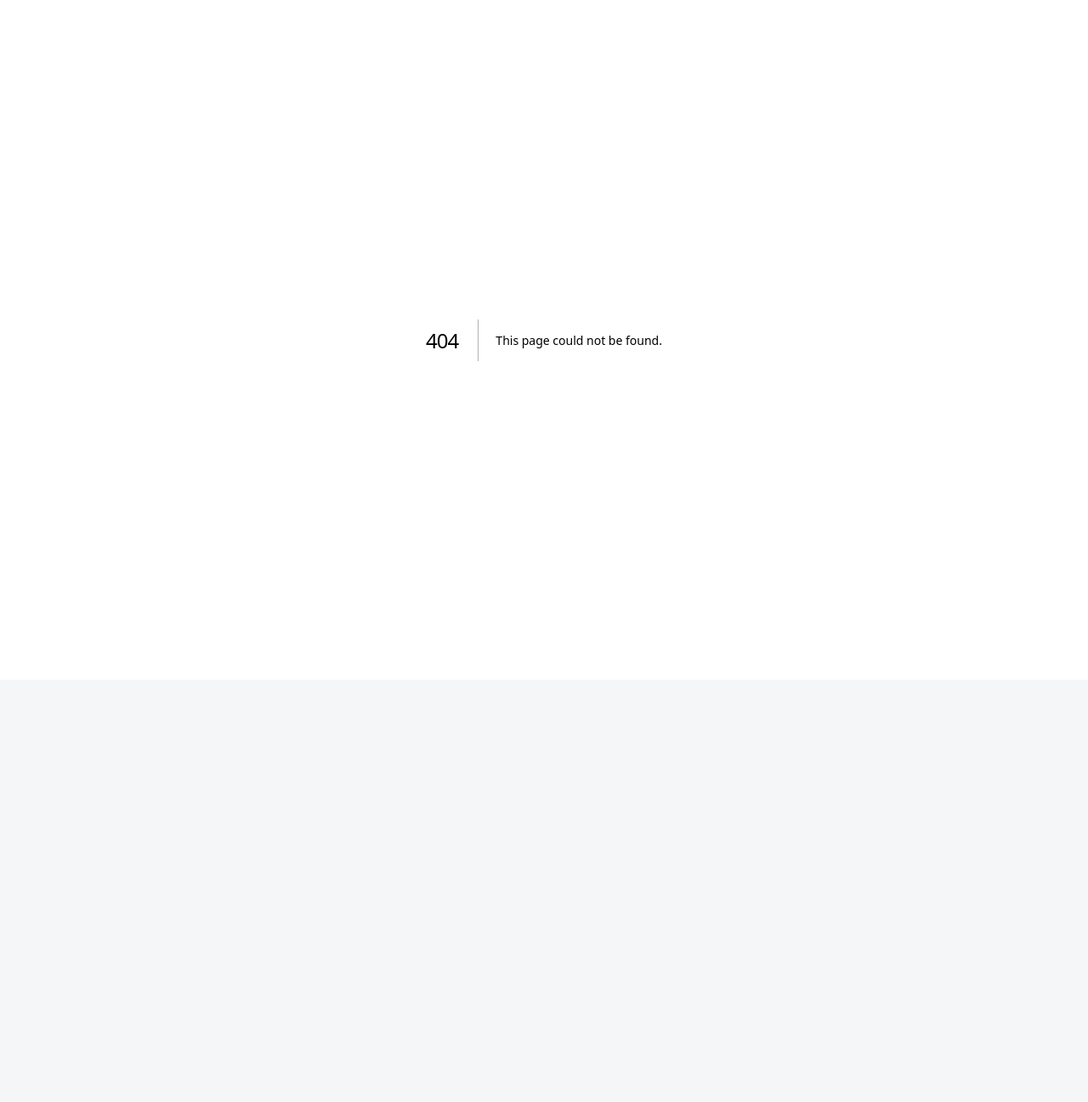
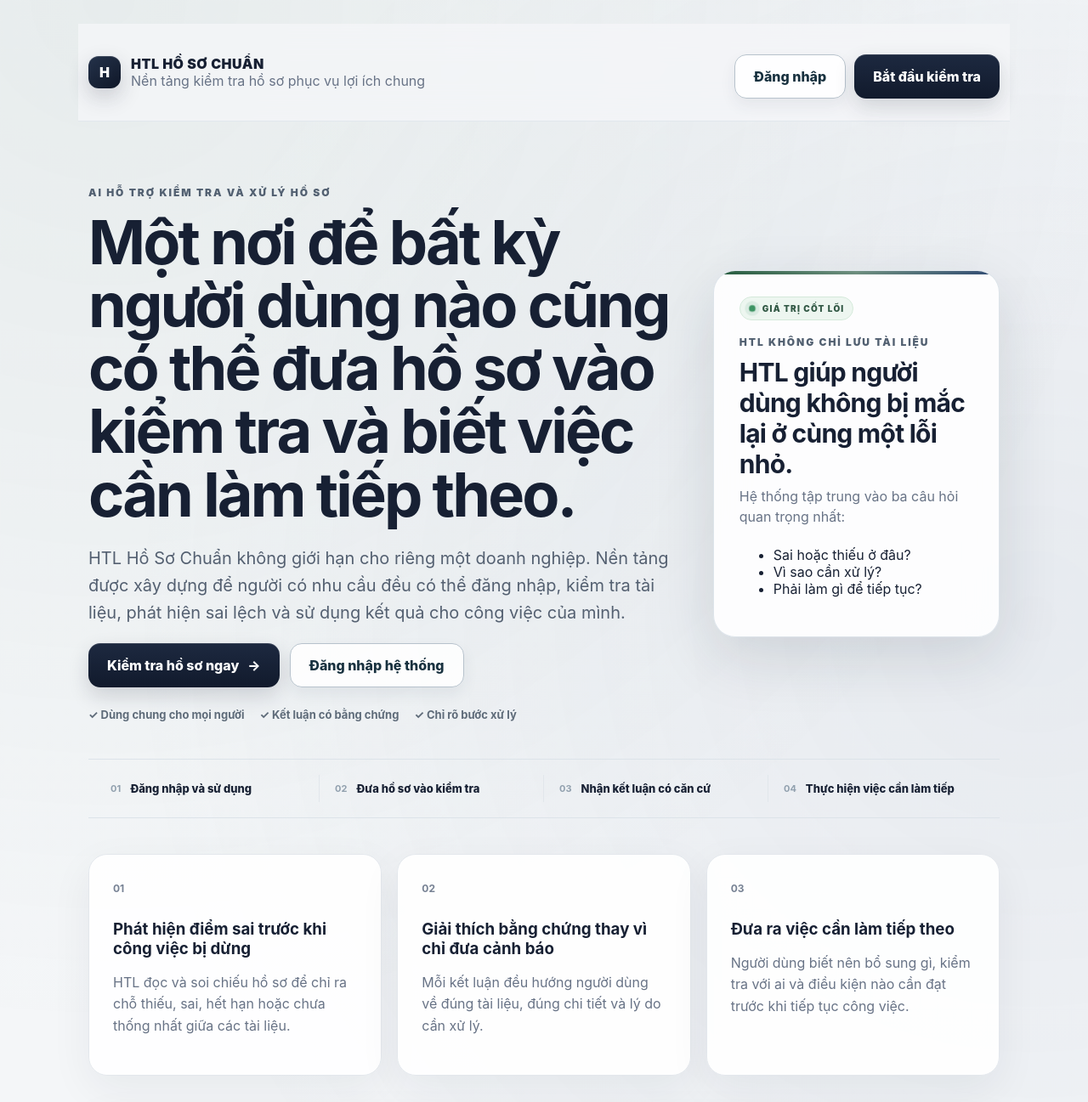
Before and after one commit to tienhqprime-hub/htl-ho-so-chuan, a Next.js app: page /gioi-thieu in a window 1280 px wide. Before the commit this address had no page. Shown: the top 1297 px of the page at 85% size. Before the commit the page ends 800 px from the top, so only its background shows below. Built offline with nearby package versions, Linux system fonts and the light colour scheme.

Commit message:
Add public commercial landing page for HTL Ho So Chuan

```diff
--- /dev/null
+++ b/app/gioi-thieu/page.tsx
@@ -0,0 +1,182 @@
+import Link from 'next/link';
+
+const benefits = [
+  {
+    number: '01',
+    title: 'Phát hiện điểm sai trước khi công việc bị dừng',
+    text: 'HTL đọc và soi chiếu hồ sơ để chỉ ra chỗ thiếu, sai, hết hạn hoặc chưa thống nhất giữa các tài liệu.',
+  },
+  {
+    number: '02',
+    title: 'Giải thích bằng chứng thay vì chỉ đưa cảnh báo',
+    text: 'Mỗi kết luận đều hướng người dùng về đúng tài liệu, đúng chi tiết và lý do cần xử lý.',
+  },
+  {
+    number: '03',
+    title: 'Đưa ra việc cần làm tiếp theo',
+    text: 'Người dùng biết nên bổ sung gì, kiểm tra với ai và điều kiện nào cần đạt trước khi tiếp tục công việc.',
+  },
+];
+
+const audiences = [
+  'Nhân viên đang xử lý hồ sơ, chứng từ và công việc hằng ngày',
+  'Doanh nghiệp muốn phát hiện sai sót sớm và giảm thời gian hỏi đáp nội bộ',
+  'Người làm kế toán, xuất nhập khẩu, pháp lý, mua hàng, vận hành hoặc kiểm soát chất lượng',
+  'Cá nhân cần kiểm tra một bộ tài liệu trước khi nộp, gửi hoặc ra quyết định',
+];
+
+const capabilities = [
+  ['Kiểm tra hồ sơ', 'Nhận diện tài liệu, phát hiện thiếu sót và đưa ra kết luận điều hành.'],
+  ['Tìm kiếm nâng cao', 'Tìm hồ sơ, tài liệu và công việc từ một cửa.'],
+  ['Nhật ký hoạt động', 'Biết điều gì đã thay đổi, thay đổi khi nào và liên quan hồ sơ nào.'],
+  ['Kiểm soát phiên bản', 'Phân biệt bản mới nhất với bản cũ để tránh dùng nhầm tài liệu.'],
+  ['Trung tâm công việc', 'Theo dõi việc đang chờ, đang xử lý và cần ưu tiên.'],
+  ['Thông báo vận hành', 'Nhắc các hồ sơ thiếu, hết hạn hoặc có nguy cơ đình trệ.'],
+];
+
+export default function CommercialLandingPage() {
+  return (
+    <main className="shell">
+      <header className="topbar">
+        <div className="brandLockup">
+          <div className="brandMark" aria-hidden="true">H</div>
+          <div>
+            <Link className="brand" href="/">HTL HỒ SƠ CHUẨN</Link>
+            <div className="tagline">Nền tảng kiểm tra hồ sơ phục vụ lợi ích chung</div>
+          </div>
+        </div>
+        <div className="actions">
+          <Link className="primary secondary" href="/#dang-nhap">Đăng nhập</Link>
+          <Link className="primary" href="/kiem-tra">Bắt đầu kiểm tra</Link>
+        </div>
+      </header>
+
+      <section className="hero heroLayout">
+        <div className="heroContent">
+          <div className="eyebrow">AI HỖ TRỢ KIỂM TRA VÀ XỬ LÝ HỒ SƠ</div>
+          <h1>Một nơi để bất kỳ người dùng nào cũng có thể đưa hồ sơ vào kiểm tra và biết việc cần làm tiếp theo.</h1>
+          <p>
+            HTL Hồ Sơ Chuẩn không giới hạn cho riêng một doanh nghiệp. Nền tảng được xây dựng để người có nhu cầu đều có thể đăng nhập, kiểm tra tài liệu, phát hiện sai lệch và sử dụng kết quả cho công việc của mình.
+          </p>
+          <div className="heroActions">
+            <Link className="primary" href="/kiem-tra">Kiểm tra hồ sơ ngay <span aria-hidden="true">→</span></Link>
+            <Link className="primary secondary" href="/#dang-nhap">Đăng nhập hệ thống</Link>
+          </div>
+          <div className="trustRow">
+            <span>✓ Dùng chung cho mọi người</span>
+            <span>✓ Kết luận có bằng chứng</span>
+            <span>✓ Chỉ rõ bước xử lý</span>
+          </div>
+        </div>
+
+        <aside className="loginCard">
+          <div className="loginStatus"><span aria-hidden="true" /> GIÁ TRỊ CỐT LÕI</div>
+          <div className="eyebrow">HTL KHÔNG CHỈ LƯU TÀI LIỆU</div>
+          <h2>HTL giúp người dùng không bị mắc lại ở cùng một lỗi nhỏ.</h2>
+          <p>Hệ thống tập trung vào ba câu hỏi quan trọng nhất:</p>
+          <ul>
+            <li>Sai hoặc thiếu ở đâu?</li>
+            <li>Vì sao cần xử lý?</li>
+            <li>Phải làm gì để tiếp tục?</li>
+          </ul>
+        </aside>
+      </section>
+
+      <section className="capabilityStrip" aria-label="Giá trị nền tảng">
+        <div><strong>01</strong><span>Đăng nhập và sử dụng</span></div>
+        <div><strong>02</strong><span>Đưa hồ sơ vào kiểm tra</span></div>
+        <div><strong>03</strong><span>Nhận kết luận có căn cứ</span></div>
+        <div><strong>04</strong><span>Thực hiện việc cần làm tiếp</span></div>
+      </section>
+
+      <section className="grid">
+        {benefits.map((item) => (
+          <article className="card" key={item.number}>
+            <strong>{item.number}</strong>
+            <h3>{item.title}</h3>
+            <p>{item.text}</p>
+          </article>
+        ))}
+      </section>
+
+      <section className="panel">
+        <div className="eyebrow">AI CÓ THỂ SỬ DỤNG?</div>
+        <h2>Không giới hạn cho HTL hay một nhóm nội bộ</h2>
+        <div className="twoCols">
+          <div>
+            <h3>Dành cho người trực tiếp làm việc</h3>
+            <ul>
+              {audiences.slice(0, 2).map((item) => <li key={item}>{item}</li>)}
+            </ul>
+          </div>
+          <div>
+            <h3>Dành cho nhiều lĩnh vực nghiệp vụ</h3>
+            <ul>
+              {audiences.slice(2).map((item) => <li key={item}>{item}</li>)}
+            </ul>
+          </div>
+        </div>
+        <div className="notice">
+          Mỗi người dùng đăng nhập để làm việc trên hồ sơ của mình. Mục tiêu của nền tảng là tạo lợi ích chung bằng cách giúp mọi người phát hiện lỗi sớm và xử lý đúng hơn.
+        </div>
+      </section>
+
+      <section className="workflowSection">
+        <div className="sectionHeading">
+          <div>
+            <div className="eyebrow">NĂNG LỰC ĐÃ CÓ</div>
+            <h2>Một hệ thống xuyên suốt từ kiểm tra đến truy vết</h2>
+          </div>
+          <p>Người dùng không chỉ nhận một câu trả lời AI, mà có không gian để tiếp tục quản lý hồ sơ, công việc và các phiên bản tài liệu liên quan.</p>
+        </div>
+        <div className="workflowGrid">
+          {capabilities.map(([title, text], index) => (
+            <article className="workflowCard" key={title}>
+              <span>{String(index + 1).padStart(2, '0')}</span>
+              <div className="workflowIcon" aria-hidden="true">{index < 2 ? '✦' : index < 4 ? '⇄' : '✓'}</div>
+              <h3>{title}</h3>
+              <p>{text}</p>
+            </article>
+          ))}
+        </div>
+      </section>
+
+      <section className="assurancePanel">
+        <div>
+          <div className="eyebrow lightEyebrow">CAM KẾT SẢN PHẨM</div>
+          <h2>Không nói chắc khi chưa đủ căn cứ. Không để người dùng tự đoán bước tiếp theo.</h2>
+        </div>
+        <div className="assuranceList">
+          <div><b>01</b><span>Nói rõ dữ liệu nào đã được sử dụng.</span></div>
+          <div><b>02</b><span>Phân biệt kết luận, cảnh báo và nội dung cần xác minh thêm.</span></div>
+          <div><b>03</b><span>Ưu tiên hướng xử lý thực tế, dễ hiểu và có thể kiểm tra lại.</span></div>
+        </div>
+      </section>
+
+      <section className="finalCta">
+        <div>
+          <div className="eyebrow">BẮT ĐẦU TỪ MỘT HỒ SƠ THẬT</div>
+          <h2>Đăng nhập, đưa tài liệu vào và để HTL chỉ ra nơi cần xử lý trước.</h2>
+        </div>
+        <div className="finalCtaActions">
+          <Link className="primary" href="/kiem-tra">Bắt đầu kiểm tra <span aria-hidden="true">→</span></Link>
+          <Link className="textLink" href="/#dang-nhap">Đăng nhập</Link>
+        </div>
+      </section>
+
+      <footer className="siteFooter">
+        <div className="footerBrand">
+          <div className="brandMark" aria-hidden="true">H</div>
+          <div>
+            <strong>HTL HỒ SƠ CHUẨN</strong>
+            <p>Nền tảng AI giúp mọi người phát hiện lỗi hồ sơ sớm và biết cách xử lý tiếp theo.</p>
+          </div>
+        </div>
+        <div className="footerBottom">
+          <span>© 2026 HTL Hồ Sơ Chuẩn</span>
+          <span>Dùng chung — minh bạch — có bằng chứng — có hướng xử lý.</span>
+        </div>
+      </footer>
+    </main>
+  );
+}
```
